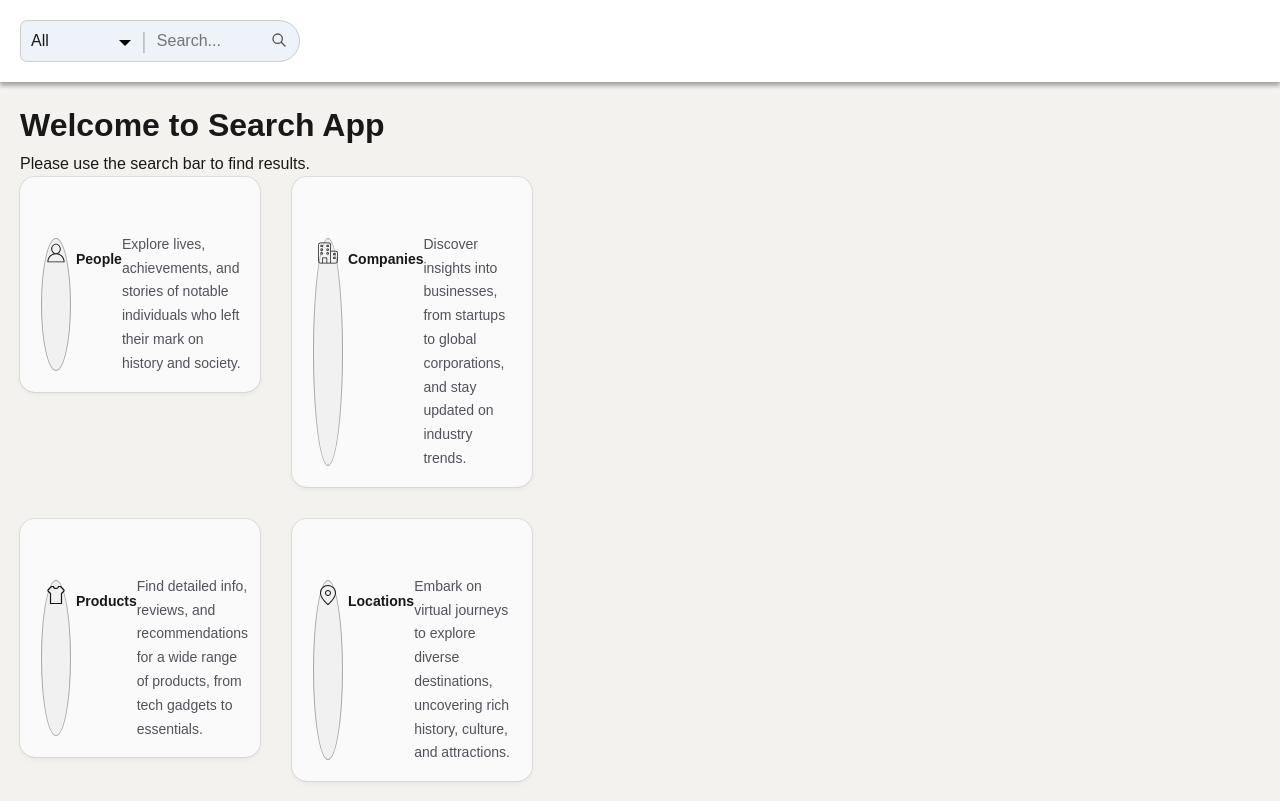
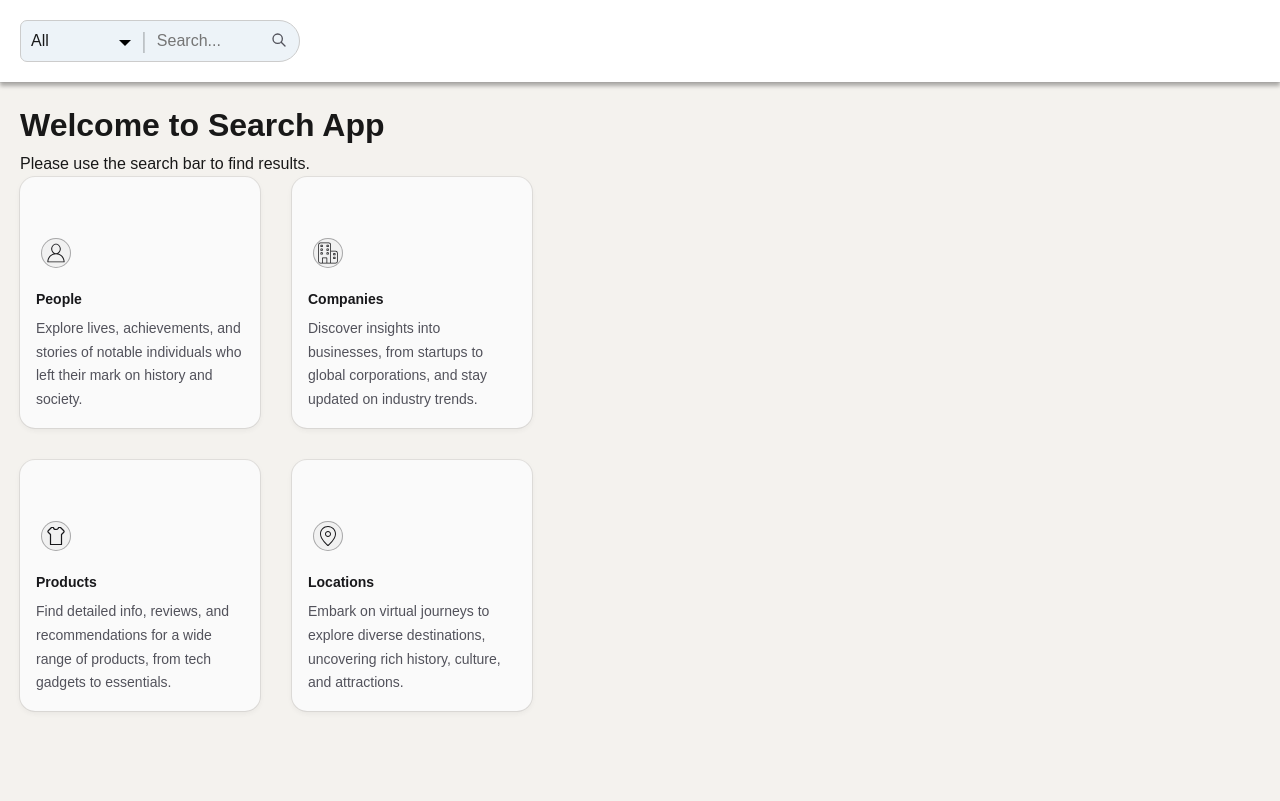
Before and after one commit to ZahraMirali/vue3-search-app, a Vue app: page / in a window 1280 px wide. Built offline with nearby package versions, Linux system fonts and the light colour scheme.

Commit message:
change card to category-card for hoeme

```diff
--- a/src/components/CategoryCard.vue
+++ b/src/components/CategoryCard.vue
@@ -1,5 +1,5 @@
 <template>
-  <div class="card">
+  <div class="category-card">
     <span class="icon">
       <slot name="icon"></slot>
     </span>
@@ -13,7 +13,7 @@ defineProps(['name', 'description'])
 </script>
 
 <style scoped>
-.card {
+.category-card {
   background-color: #fafafa;
   box-shadow:
     0 3px 6px rgba(24, 24, 27, 0.02),
@@ -26,7 +26,7 @@ defineProps(['name', 'description'])
   transition: box-shadow 0.25s;
 }
 
-.card::before {
+.category-card::before {
   content: '';
   position: absolute;
   inset: 0;
@@ -34,14 +34,14 @@ defineProps(['name', 'description'])
   background-color: transparent;
 }
 
-.card .icon {
+.category-card .icon {
   z-index: 2;
   position: relative;
   display: table;
   padding: 8px;
 }
 
-.card .icon::after {
+.category-card .icon::after {
   content: '';
   position: absolute;
   inset: 5px;
@@ -55,7 +55,7 @@ defineProps(['name', 'description'])
     border-color 0.25s;
 }
 
-.card .icon :slotted(svg) {
+.category-card .icon :slotted(svg) {
   position: relative;
   z-index: 1;
   display: block;
@@ -66,7 +66,7 @@ defineProps(['name', 'description'])
   transition: color 0.25s;
 }
 
-.card h4 {
+.category-card h4 {
   z-index: 2;
   position: relative;
   margin: 12px 0 4px 0;
@@ -77,7 +77,7 @@ defineProps(['name', 'description'])
   color: #18181b;
 }
 
-.card p {
+.category-card p {
   z-index: 2;
   position: relative;
   margin: 0;
@@ -86,19 +86,19 @@ defineProps(['name', 'description'])
   color: #52525b;
 }
 
-.card:hover {
+.category-card:hover {
   box-shadow:
     0 3px 6px rgba(24, 24, 27, 0.05),
     0 8px 15px rgba(24, 24, 27, 0.1),
     0 0 0 1px rgba(24, 24, 27, 0.15);
 }
 
-.card:hover .icon::after {
+.category-card:hover .icon::after {
   background-color: rgba(52, 211, 153, 0.1);
   border-color: rgba(52, 211, 153, 0.2);
 }
 
-.card:hover .icon :slotted(svg) {
+.category-card:hover .icon :slotted(svg) {
   color: #34d399;
 }
 </style>
```
